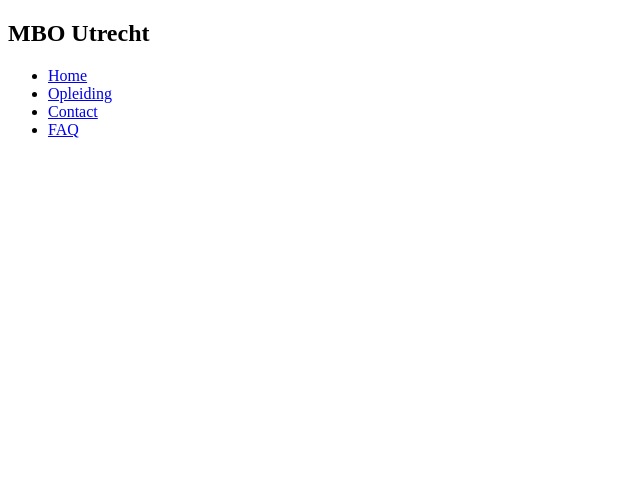
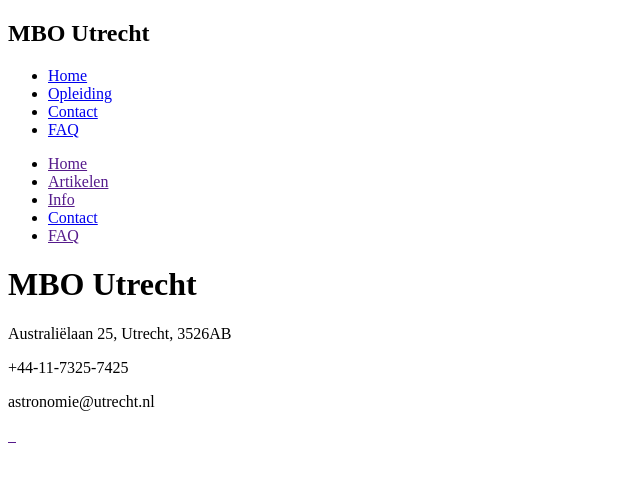
Before and after one commit to stmmarvin/Project-4-Astronomie, a PHP site: page / in a window 1280 px wide. Shown: the top 482 px of the page, without its empty margins (0-640 px from the left). Run offline with PHP 8.4, Linux system fonts and the light colour scheme; style sheets or scripts are compiled from the project's sources.

Commit message:
fixex dummy index.php

```diff
--- a/index.php
+++ b/index.php
@@ -18,6 +18,40 @@
     </nav>
 </head>
 <body>
+    <header>
+        <nav>
+            <ul>
+                <li><a href="">Home</a></li>
+                <li><a href="">Artikelen</a></li>
+                <li><a href="">Info</a></li>
+                <li><a href="contact.php">Contact</a></li>
+                <li><a href="">FAQ</a></li>
+            </ul>
+        </nav>
+        <div id="banner">
+            <h1 id="banner_text">MBO Utrecht</h1>
+        </div>
+    </header>
+    <main>
 
+    </main>
+    <footer>
+        <div class="contact-info">
+            <p class="adres">Australiëlaan 25, Utrecht, 3526AB</p>
+            <p class="tel">+44-11-7325-7425</p>
+            <p class="email">astronomie@utrecht.nl</p>
+        </div>
+        <div class="social-media-links">
+            <a href="" class="social-media-link" id="twitter">
+                <img src="" alt="">
+            </a>
+            <a href="" class="social-media-link" id="facebook">
+                <img src="" alt="">
+            </a>
+            <a href="" class="social-media-link" id="youtube">
+                <img src="" alt="">
+            </a>
+        </div>
+    </footer>
 </body>
 </html>
```
